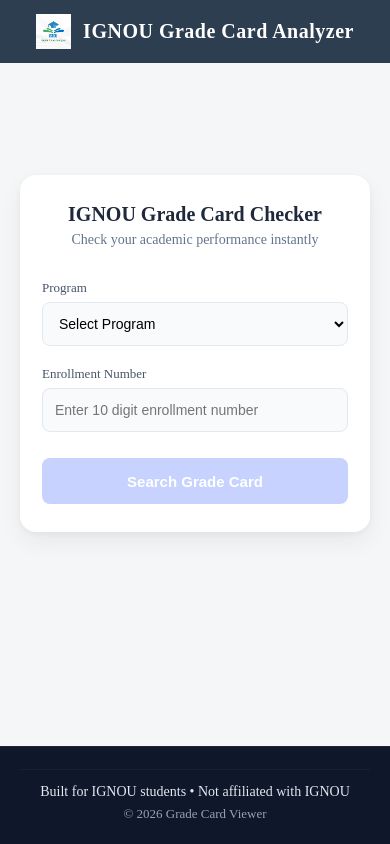
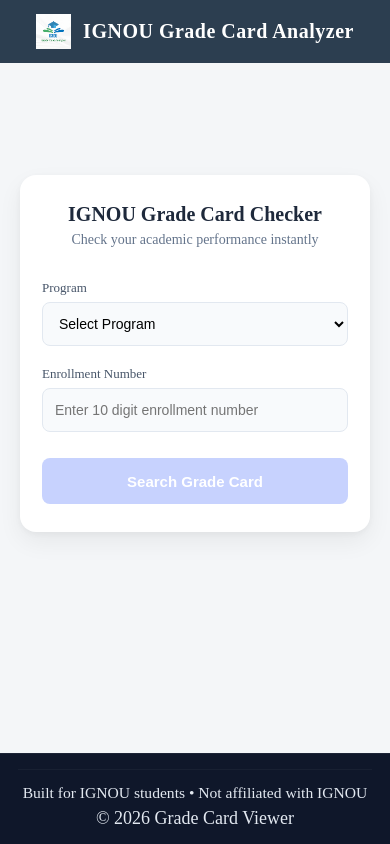
Before and after one commit to manavpal-dev/ignou-gradecard-analyzer, an Angular app in the folder client/: page / in a window 390 px wide. Built offline with nearby package versions, Linux system fonts and the light colour scheme.

Commit message:
ui update

```diff
--- a/client/src/app/pages/form/form.html
+++ b/client/src/app/pages/form/form.html
@@ -14,10 +14,10 @@
           <option value="BCA_NEW">BCA_NEW</option>
           <option value="BCA_NEWOL">BCA_NEWOL</option>
 
-          <!-- <option value="MCA">MCA</option>
+          <option value="MCA">MCA</option>
+          <option value="MCA_NEW">MCA_NEW</option>
           <option value="MCAOL">MCAOL</option>
-          <option value="MCA_NEW">MCA_NEW</option>
-          <option value="MCA_NEWOL">MCA_NEWOL</option> -->
+          <option value="MCA_NEWOL">MCA_NEWOL</option>
         </select>
       </div>
 
--- a/client/src/app/pages/result/result.ts
+++ b/client/src/app/pages/result/result.ts
@@ -36,6 +36,14 @@
       this.total_subject = 39;
     }
 
+    if (program === 'BCA_NEW') {
+      this.total_subject = 32;
+    }
+
+     if (program === 'MCA_NEW' || program === "MCA") {
+      this.total_subject = 22;
+    }
+
     console.log('API TRIGGERED');
 
     this.fetchData(program, enrollment);
--- a/client/src/components/footer/footer.scss
+++ b/client/src/components/footer/footer.scss
@@ -11,7 +11,7 @@
 
   border-top: 1px solid $app-footer-border;
 
-  padding: 22px 20px;
+  padding: 15px 18px;
 
   font-size: 14px;
 }
@@ -40,14 +40,15 @@
   color: $text-primary;
 
   font-weight: 500;
+  font-size: larger;
 }
 
 /* Secondary text */
 
 .footer-container span {
-  color: $text-secondary;
+  color: $text-primary;
 
-  font-size: 13px;
+  font-size: large;
 }
 
 /* subtle divider line */
@@ -73,5 +74,6 @@
     text-align: center;
 
     gap: 6px;
+    font-size: small;
   }
 }
```
